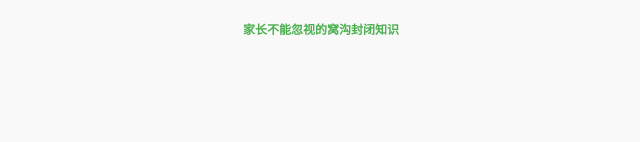
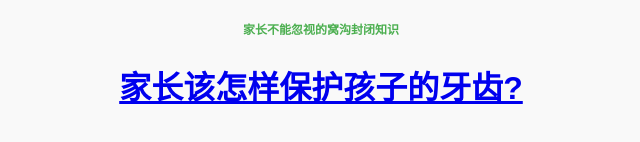
Before and after one commit to fangkunmy/useful-links, a plain HTML site: page index.html in a window 1280 px wide. Shown: the part 1160-1302 px from the top of the page, without its empty margins (319-959 px from the left). Before the commit the page ends 1262 px from the top, so only its background shows below. Drawn offline with Linux system fonts and the light colour scheme.

Commit message:
Update index.html

```diff
--- a/index.html
+++ b/index.html
@@ -77,7 +77,7 @@ alt ="孩子 的乳牙蛀了可以不补吗?" />
 
 
 <span class="description">家长不能忽视的窝沟封闭知识</span> </li >
-
+<li><a href="https://weixin.qq.com/sph/AZSPdA6oO" target="_blank">家长该怎样保护孩子的牙齿?</a></li>
 
 </ul>
 
```
